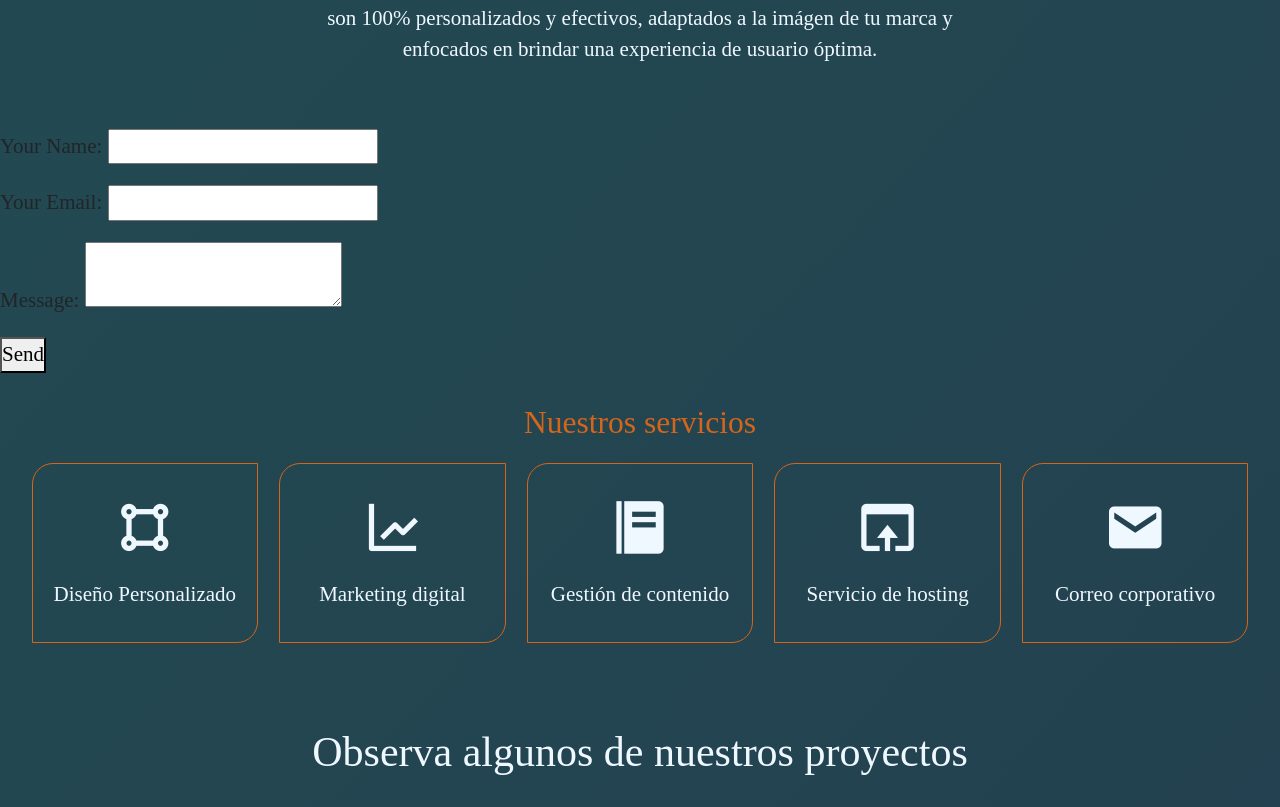
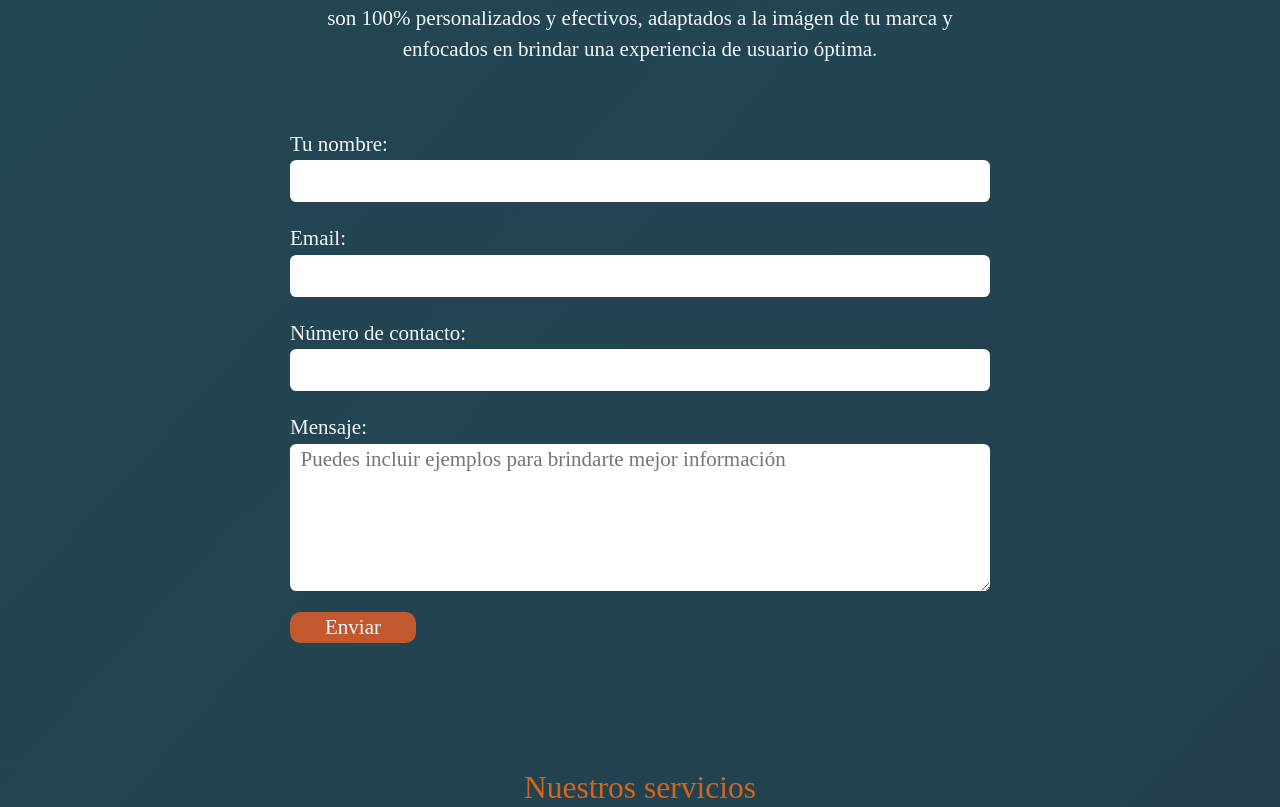
Before and after one commit to jhojangit/tu-sitio-web, a React (Vite) app: page / in a window 1280 px wide. Shown: the part 505-1312 px from the top of the page. Built offline with nearby package versions, Linux system fonts and the light colour scheme; a web font is replaced by a local one.

Commit message:
Fixed form

```diff
--- a/index.html
+++ b/index.html
@@ -12,6 +12,7 @@
     <form name="contact" netlify netlify-honeypot="bot-field" hidden>
       <input type="text" name="name" />
       <input type="email" name="email" />
+      <input type="number" name="phone" />
       <textarea name="message"></textarea>
     </form>
 
--- a/src/components/contact/Contact.jsx
+++ b/src/components/contact/Contact.jsx
@@ -15,21 +15,46 @@ const Contact = () => {
 
   return (
 
-    <form name="contact" method="post">
-    <input type="hidden" name="form-name" value="contact" />
-    <p>
-      <label>Your Name: <input type="text" name="name"/></label>
-    </p>
-    <p>
-      <label>Your Email: <input type="email" name="email"/></label>
-    </p>
-    <p>
-      <label>Message: <textarea name="message"></textarea></label>
-    </p>
-    <p>
-      <button type="submit">Send</button>
-    </p>
-  </form>
+    <form name="contact" method="post" className='contact'>
+      <input type="hidden" name="form-name" value="contact" />
+
+      <div className='contact__element'>
+        <label className='contact__label'>
+          Tu nombre:
+          <input className='contact__input' type="text" name="name" required />
+        </label>
+      </div>
+
+      <div className='contact__element'>
+        <label className='contact__label'>
+          Email:
+          <input className='contact__input' type="email" name="email" required />
+        </label>
+      </div>
+
+      <div className='contact__element'>
+        <label className='contact__label'>
+          Número de contacto:
+          <input className='contact__input' type="number" name="phone" />
+        </label>
+      </div>
+
+      <div className='contact__element'>
+        <label className='contact__label'>
+          Mensaje:
+          <textarea className='contact__input contact__textarea'
+            name="message"
+            required
+            placeholder='Puedes incluir ejemplos para brindarte mejor información'>
+          </textarea>
+        </label>
+      </div>
+
+      <div className='contact__element'>
+        <button className='contact__send' type="submit">Enviar</button>
+      </div>
+
+    </form>
   )
 }
 
--- a/src/components/contact/contact.css
+++ b/src/components/contact/contact.css
@@ -3,13 +3,47 @@
     max-width: 700px;
     margin: auto;
     margin-bottom: 6rem;
+    display: flex;
+    flex-direction: column;
+    gap: 1rem;
+
+    .contact__label{
+        color: aliceblue;
+        display: flex;
+        flex-direction: column;
+
+
+        .contact__input{
+            border-radius: .3rem;
+            outline-color: var(--color-orange);
+            border: none;
+            padding-left: .5rem;
+            min-height: 2rem;
+        }
+
+        .contact__textarea{
+            min-height: 7rem;
+        }
+    }
+
+    .contact__send{
+        min-width: 6rem;
+        background-color: rgb(194, 88, 46);
+        color: aliceblue;
+        border: none;
+        border-radius: .5rem;
+        transition: min-width .3s ease;
+    }
+
+    .contact__send:hover{
+        background-color: rgb(199, 68, 17);
+        min-width: 40%;
+
+    }
 }
 
-.contact__label{
-    color: aliceblue;
-}
 
 input::-webkit-outer-spin-button,
 input::-webkit-inner-spin-button {
-   -webkit-appearance: none;
+    -webkit-appearance: none;
 }
```
